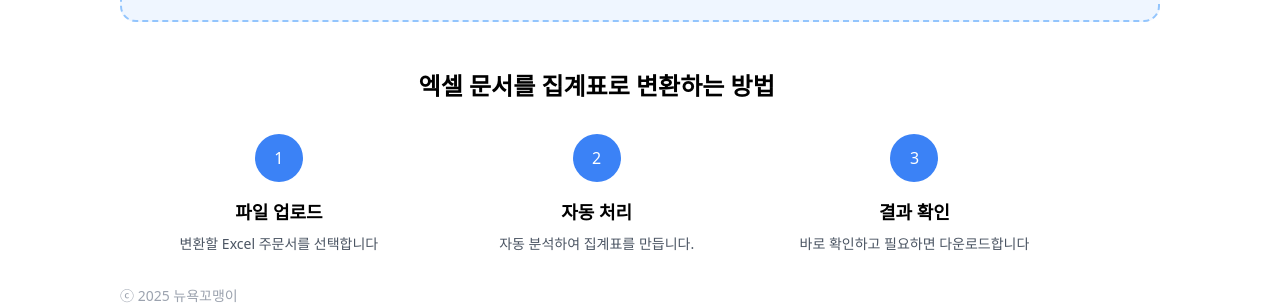
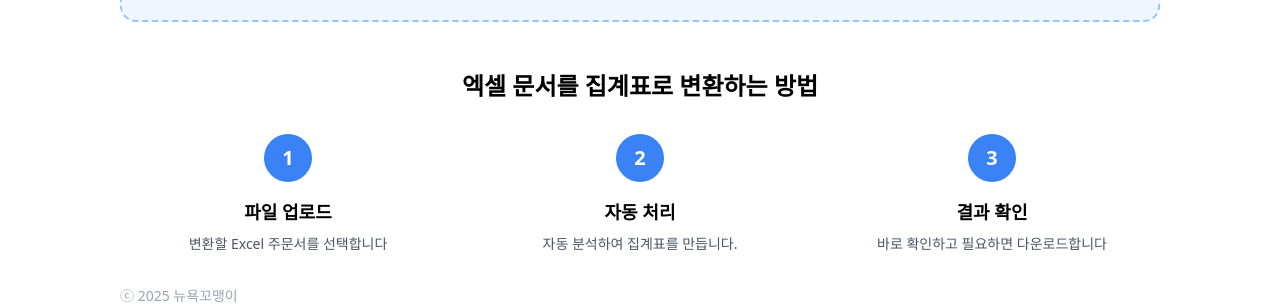
Before and after one commit to emhcrace/newyork-kids, a React (Create React App) app: page / in a window 1280 px wide. Shown: the part 602-906 px from the top of the page. Built offline with nearby package versions, Linux system fonts and the light colour scheme.

Commit message:
StepSection 가운데 정렬

```diff
--- a/src/components/StepSection.jsx
+++ b/src/components/StepSection.jsx
@@ -6,14 +6,14 @@ export default function StepSection() {
   ];
 
   return (
-    <section className="mt-12 w-11/12 max-w-5xl">
+    <section className="mt-12 w-full flex flex-col items-center">
       <h2 className="text-2xl font-bold text-center mb-8">
         엑셀 문서를 집계표로 변환하는 방법
       </h2>
-      <div className="flex flex-col md:flex-row justify-between items-center space-y-6 md:space-y-0">
+      <div className="w-full max-w-5xl flex flex-col md:flex-row justify-center items-center space-y-6 md:space-y-0 md:space-x-8">
         {steps.map((step, idx) => (
           <div key={idx} className="flex-1 flex flex-col items-center px-4 text-center">
-            <div className="w-12 h-12 rounded-full bg-blue-500 text-white flex items-center justify-center mb-4">
+            <div className="w-12 h-12 rounded-full bg-blue-500 text-white flex items-center justify-center mb-4 text-xl font-bold">
               {idx + 1}
             </div>
             <h3 className="text-lg font-semibold mb-2">{step.title}</h3>
```
